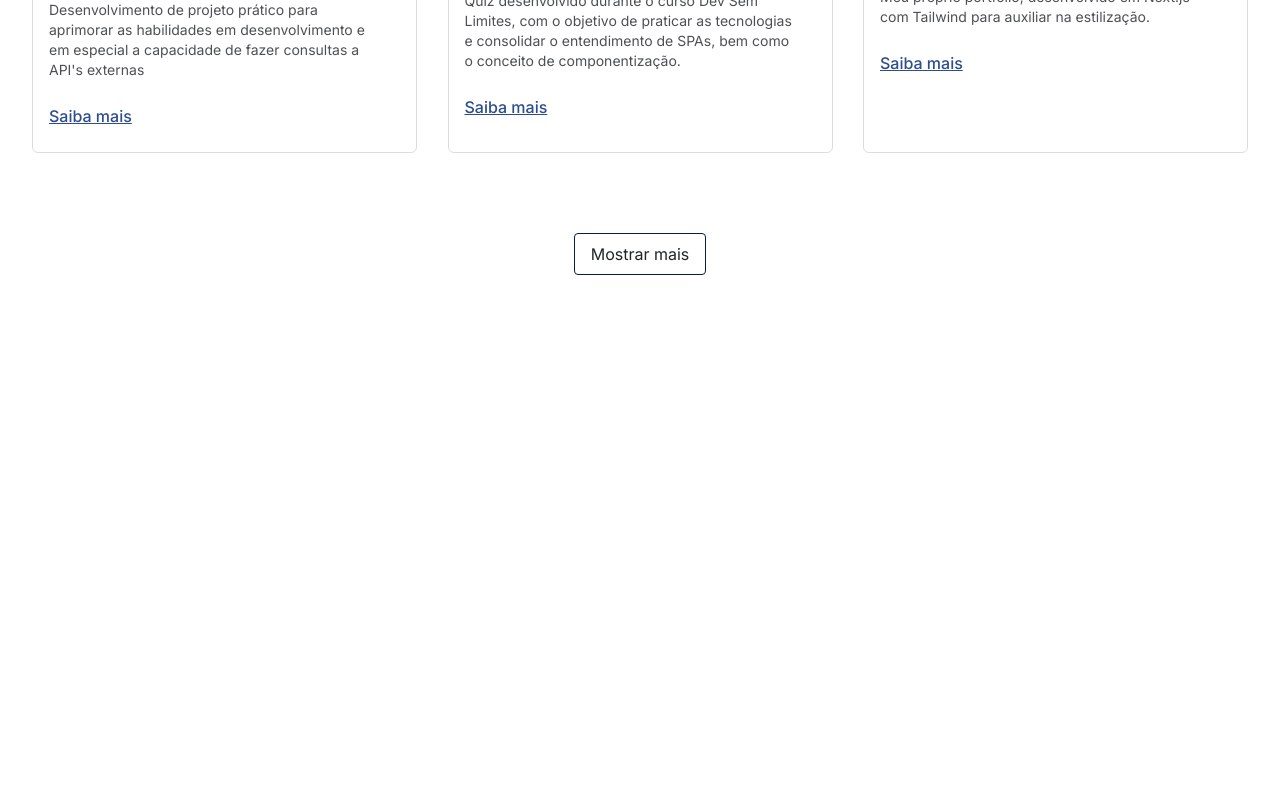
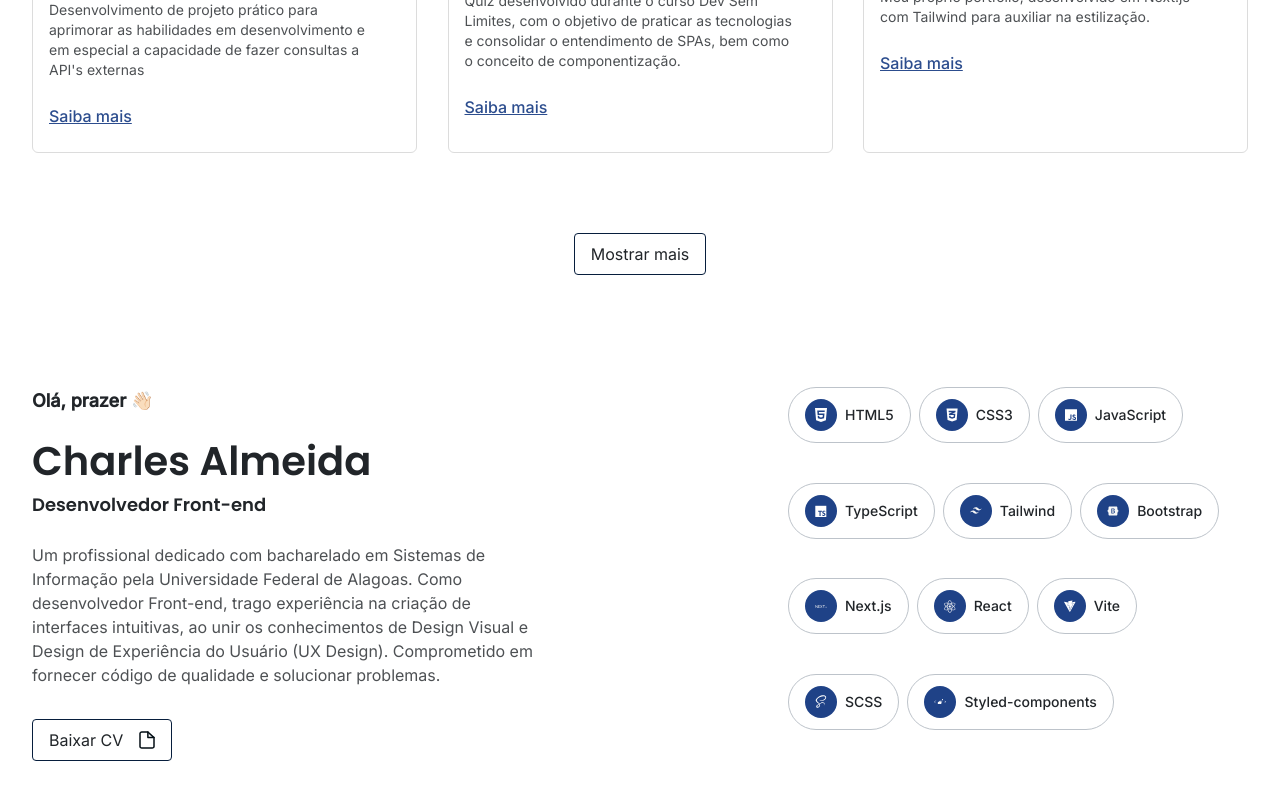
Before and after one commit to charlesalmeiida/portfolio, a Next.js app: page / in a window 1280 px wide. Shown: the part 1404-2204 px from the top of the page. Before the commit the page ends 1791 px from the top, so only its background shows below. Built offline with nearby package versions, Linux system fonts and the light colour scheme.

Commit message:
feat: add section about

```diff
--- /dev/null
+++ b/src/app/components/About/About.tsx
@@ -0,0 +1,57 @@
+import Image from "next/image"
+import { Container } from "../GridContainer"
+import { Button } from "../Button/Button"
+import { TagTechAbout } from "./TagTechAbout"
+
+export function About() {
+  return (
+    <Container>
+      <div className="pb-20 flex justify-between">
+        <div>
+          <span className="text-gray03 font-inter text-lg font-semibold">
+            Olá, prazer 👋🏻
+          </span>
+          <h2 className="font-poppins text-[40px] font-semibold mt-4 text-gray03">
+            Charles Almeida
+          </h2>
+          <h3 className="font-poppins text-lg font-semibold text-gray03">
+            Desenvolvedor Front-end
+          </h3>
+          <p className="font-inter text-base text-gray03 max-w-lg opacity-80 mt-6">
+            Um profissional dedicado com bacharelado em Sistemas de Informação
+            pela Universidade Federal de Alagoas. Como desenvolvedor Front-end,
+            trago experiência na criação de interfaces intuitivas, ao unir os
+            conhecimentos de Design Visual e Design de Experiência do Usuário
+            (UX Design). Comprometido em fornecer código de qualidade e
+            solucionar problemas.
+          </p>
+          <Button
+            link="/Currículo - Charles Almeida.pdf"
+            className="bg-transparent mt-8 text-gray03 border-[1px] border-blue02"
+          >
+            Baixar CV
+            <Image
+              src="/icon-file.svg"
+              width={16}
+              height={16}
+              alt="Logo de Arquivo para download"
+            />
+          </Button>
+        </div>
+        <div className="flex flex-wrap max-w-[460px] gap-2">
+          <TagTechAbout techName="html" tech="HTML5" />
+          <TagTechAbout techName="css" tech="CSS3" />
+          <TagTechAbout techName="js" tech="JavaScript" />
+          <TagTechAbout techName="ts" tech="TypeScript" />
+          <TagTechAbout techName="tailwind" tech="Tailwind" />
+          <TagTechAbout techName="bootstrap" tech="Bootstrap" />
+          <TagTechAbout techName="next" tech="Next.js" />
+          <TagTechAbout techName="react" tech="React" />
+          <TagTechAbout techName="vite" tech="Vite" />
+          <TagTechAbout techName="scss" tech="SCSS" />
+          <TagTechAbout techName="styled" tech="Styled-components" />
+        </div>
+      </div>
+    </Container>
+  )
+}
--- /dev/null
+++ b/src/app/components/About/TagTechAbout.tsx
@@ -0,0 +1,22 @@
+import Image from "next/image"
+
+interface TagTechAboutProps {
+  techName: string
+  tech: string
+}
+
+export function TagTechAbout({ techName, tech }: TagTechAboutProps) {
+  return (
+    <div className="flex h-14 items-center gap-2 py-3 px-4 rounded-full border-[1px] border-gray02 w-fit border-opacity-80">
+      <div className="bg-blue w-8 h-8 rounded-full flex items-center justify-center">
+        <Image
+          src={`/logo-${techName}.svg`}
+          width={12}
+          height={20}
+          alt={`Logo ${techName}`}
+        />
+      </div>
+      <span className="text-gray03 font-medium text-sm font-inter">{tech}</span>
+    </div>
+  )
+}
--- a/src/app/page.tsx
+++ b/src/app/page.tsx
@@ -1,3 +1,4 @@
+import { About } from "./components/About/About"
 import { Cases } from "./components/Cases/Cases"
 import { DivisorArea } from "./components/DivisorAnimated/DivisorArea"
 import { Header } from "./components/Header/Header"
@@ -10,6 +11,7 @@ export default function Home() {
       <Hero />
       <DivisorArea />
       <Cases />
+      <About />
     </>
   )
 }
```
Also changed, not shown: public/icon-file.svg (added), 1 other file (tests, documents, lock files or other folders).
